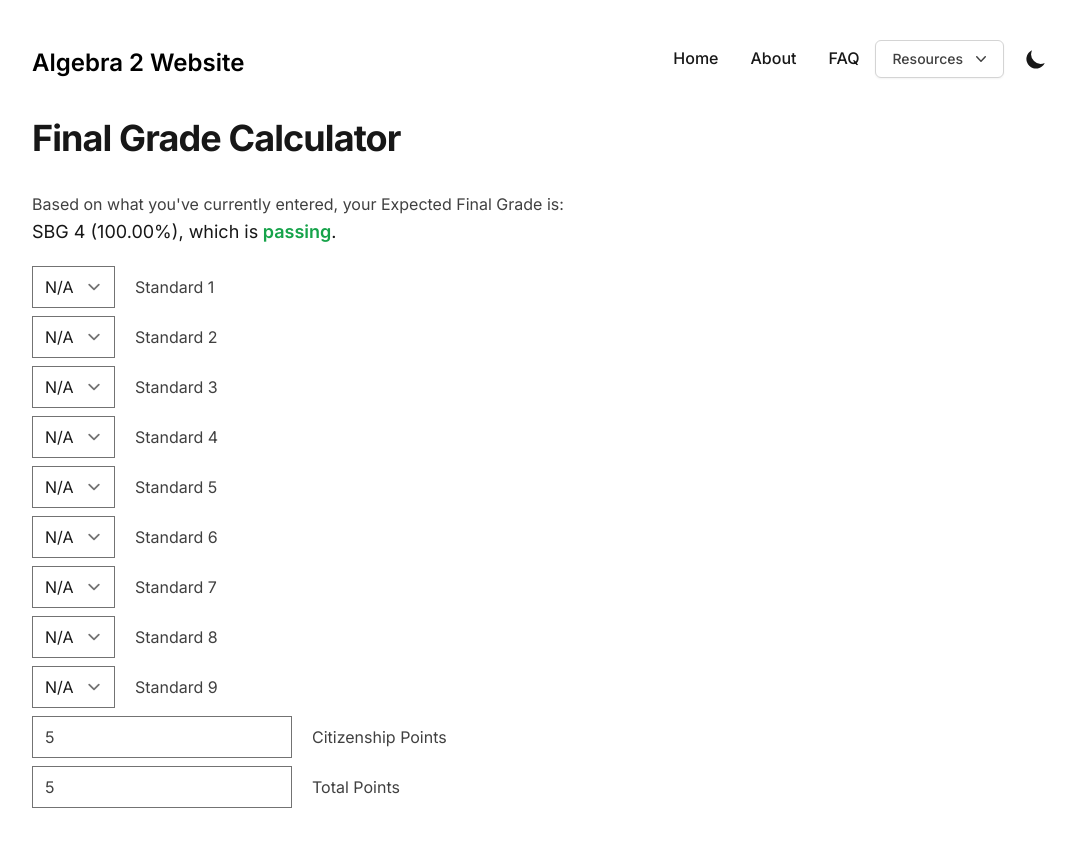
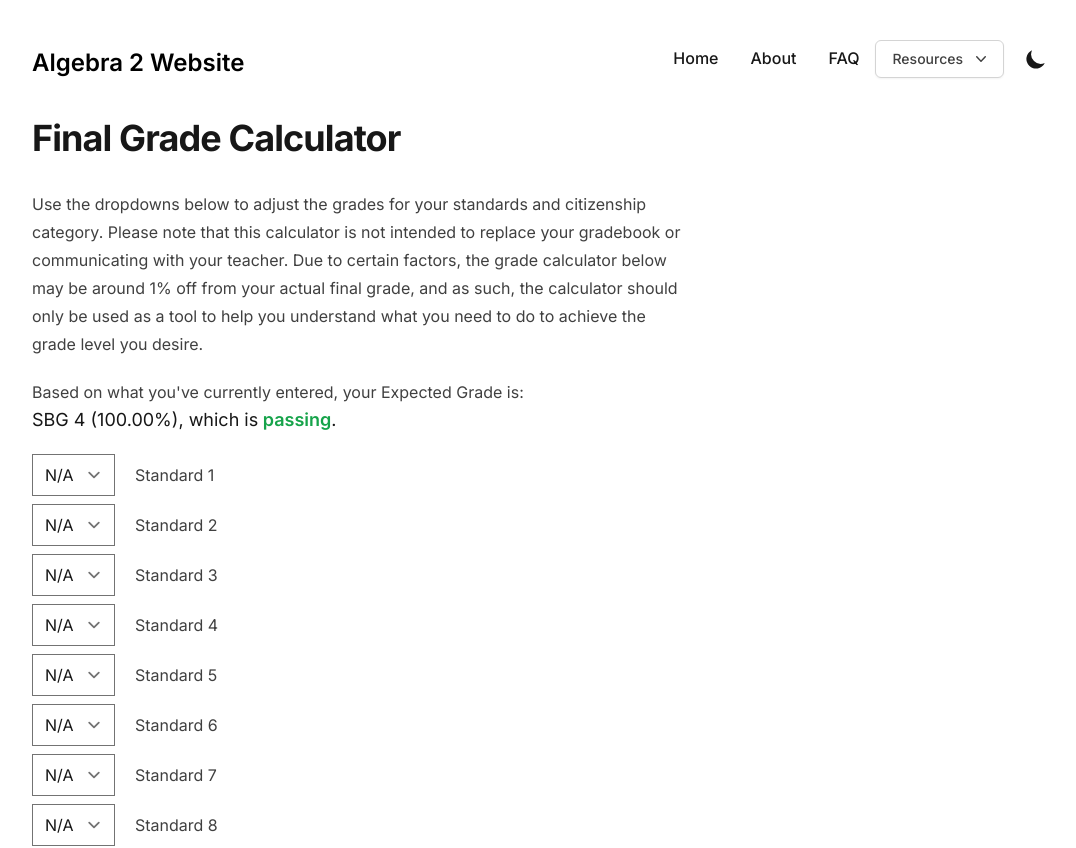
Before and after one commit to jlgoff3/algebra2-website, a Next.js app: page /grade-calculator in a window 1280 px wide. Shown: the top 848 px of the page, without its empty margins (96-1172 px from the left). Built offline with nearby package versions, Linux system fonts and the light colour scheme.

Commit message:
add Calc back to menu

```diff
--- a/data/headerNavLinks.ts
+++ b/data/headerNavLinks.ts
@@ -6,7 +6,7 @@ const headerNavLinks = [
     href: '#',
     title: 'Resources',
     children: [
-      /* { href: '/grade-calculator', title: 'Grade Calculator' }, */
+      { href: '/grade-calculator', title: 'Grade Calculator' },
       /* { href: '/mth308a', title: 'Algebra 2A' }, */
       { href: '/cutoff-dates', title: 'Cutoff Dates' },
       { href: '/tutoring', title: 'Tutoring Dates' },
--- a/pages/grade-calculator.tsx
+++ b/pages/grade-calculator.tsx
@@ -71,9 +71,8 @@ const GradeCalculator = () => {
   const [citizenship, setCitizenship] = useState(SemesterA_Citizenship)
   const updateGrade = (e, key) =>
     setGrades(grades.map((v, i) => (i != key ? v : { ...v, val: Number(e.target.value) })))
-  // TODO: Sanity check for numbers
   const updateCitizenship = (e, type) =>
-    setCitizenship({ ...citizenship, [type]: Number(e.target.value) })
+    setCitizenship({ ...citizenship, [type]: e.target.value })
   const finalGrade = calculateGrades(grades, citizenship)
   const formattedFinalGrade = formatGrade(finalGrade)
   const finalSBG = finalGradeSBG(finalGrade)
@@ -81,11 +80,11 @@ const GradeCalculator = () => {
   return (
     <div>
       <h1>Final Grade Calculator</h1>
-      {/* <p>
+      <p>
         Use the dropdowns below to adjust the grades for your standards and citizenship category. Please note that this calculator is not intended to replace your gradebook or communicating with your teacher. Due to certain factors, the grade calculator below may be around 1% off from your actual final grade, and as such, the calculator should only be used as a tool to help you understand what you need to do to achieve the grade level you desire.
-      </p> */}
+      </p>
       <p>
-        Based on what you've currently entered, your Expected Final Grade is:
+        Based on what you've currently entered, your Expected Grade is:
         <br />
         <h5 className="text-lg">
           SBG {finalSBG} ({formattedFinalGrade}), which is
@@ -118,6 +117,7 @@ const GradeCalculator = () => {
       ))}
       <div className="my-2">
         <input
+          type="number"
           id="citizenship-points"
           value={citizenship.val}
           onChange={(e) => updateCitizenship(e, 'val')}
@@ -128,6 +128,7 @@ const GradeCalculator = () => {
       </div>
       <div className="my-2">
         <input
+          type='number'
           id="citizenship-total"
           value={citizenship.max}
           onChange={(e) => updateCitizenship(e, 'max')}
```
